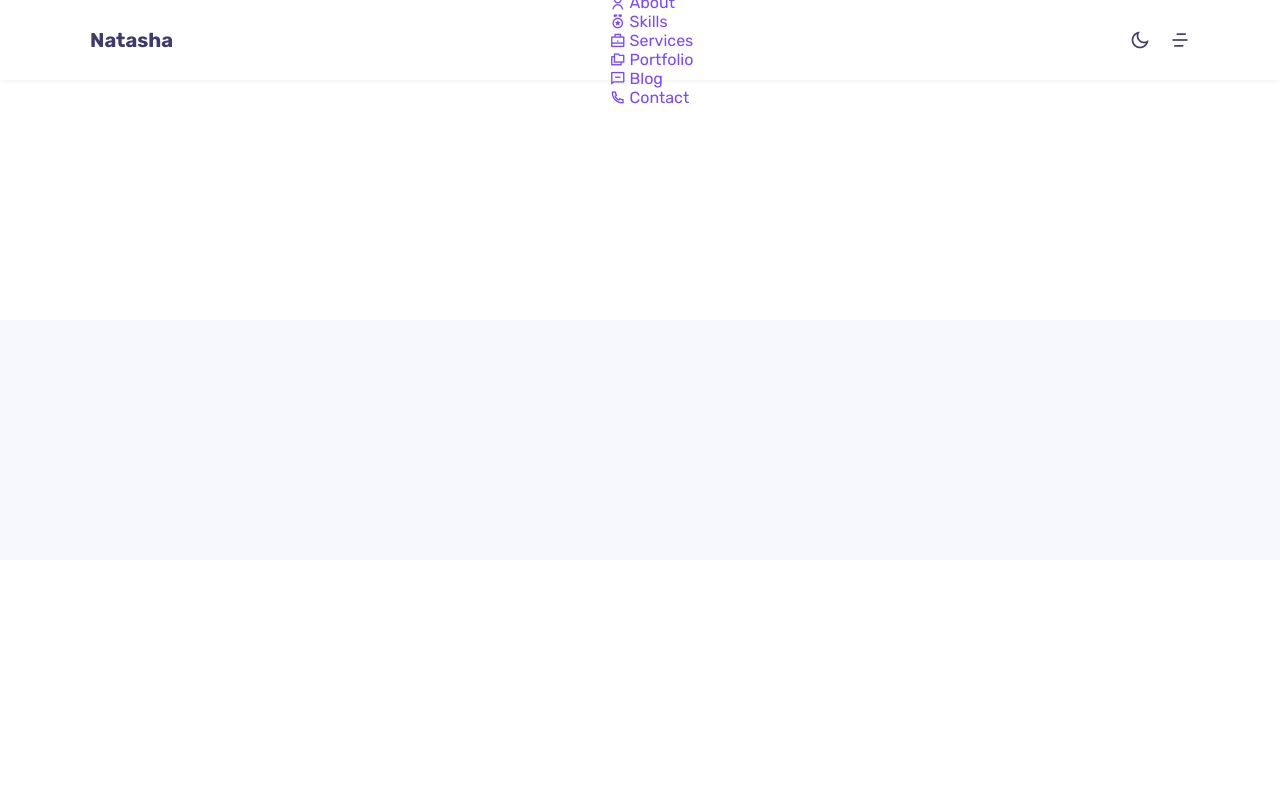
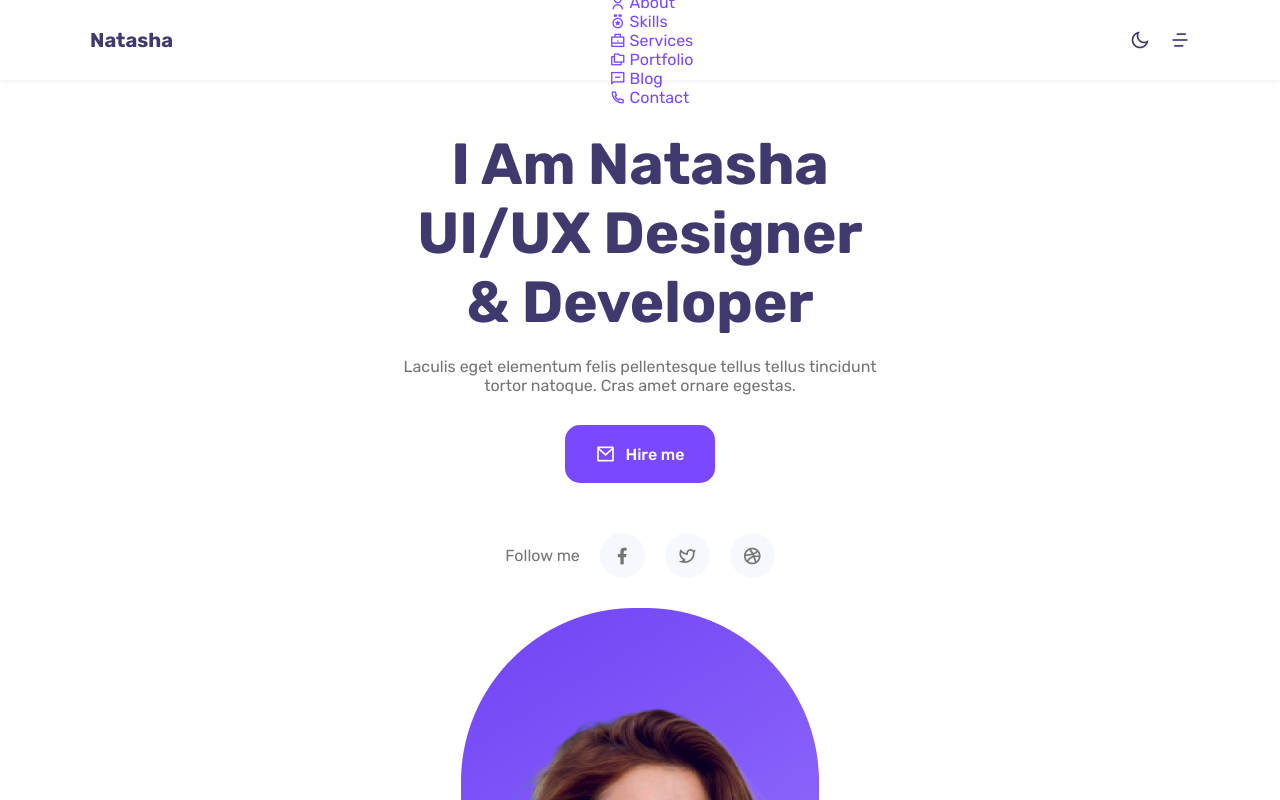
Before and after one commit to jenea130/responsive-personal-portfolio-website-natasha, a plain HTML site: page index.html in a window 1280 px wide. Shown: the top 800 px of the page. Drawn offline with nearby package versions, Linux system fonts and the light colour scheme.

Commit message:
upd: home section

```diff
--- a/assets/css/style.css
+++ b/assets/css/style.css
@@ -277,7 +277,60 @@ body {
 }
 /* Home
 --------------------------------------------------------------*/
+.home__wrapper {
+  min-height: calc(100vh - var(--height-header));
+  align-content: center;
+  justify-items: center;
+  padding-top: 5rem;
+}
+.home__content {
+  max-width: 50rem;
+  text-align: center;
+}
+.home__title {
+  font-size: var(--fs-biggest);
+  margin-bottom: 2rem;
+}
+.home__description {
+  margin-bottom: 3rem;
+}
+.home__content .social {
+  margin-top: 5rem;
+}
+.social {
+  display: flex;
+  flex-wrap: wrap;
+  justify-content: center;
+  align-items: center;
+  gap: 2rem;
+}
+.social__list {
+  display: flex;
+  justify-content: center;
+  align-items: center;
+  gap: 2rem;
+}
+.social__link {
+  display: flex;
+  justify-content: center;
+  align-items: center;
+  width: 4.5rem;
+  height: 4.5rem;
+  font-size: 2rem;
+  background: var(--color-gray-lighten);
+  border-radius: 50%;
+  transition: var(--transition);
+}
+.social__link:hover {
+  background: var(--color-primary);
+  color: var(--color-white);
+}
+@media screen and (max-width: 768px) {
+  .home__img {
+    width: 28rem;
+  }
 
+}
 /* About
 --------------------------------------------------------------*/
 
--- a/index.html
+++ b/index.html
@@ -87,7 +87,46 @@
     <!--===================== Main =====================-->
     <main class="main">
         <!--===================== Home =====================-->
-        <section id="home" class="home"></section>
+        <section id="home" class="home">
+            <div class="d-grid home__wrapper container">
+                <div class="home__content">
+                    <h1 class="home__title">
+                        I Am <span class="home__name">Natasha</span><br>
+                        UI/UX Designer<br>
+                        & Developer
+                    </h1>
+                    <p class="home__description">
+                        Laculis eget elementum felis pellentesque tellus tellus tincidunt
+                        tortor natoque. Cras amet ornare egestas.
+                    </p>
+                    <a href="#contact" class="btn btn--primary">
+                        <i class="ri-mail-line"></i>
+                        Hire me
+                    </a>
+                    <div class="social">
+                        <span class="social__title">Follow me</span>
+                        <ul class="social__list">
+                            <li class="social__item">
+                                <a href="javascript:void(0)" class="social__link">
+                                    <i class="ri-facebook-fill"></i>
+                                </a>
+                            </li>
+                            <li class="social__item">
+                                <a href="javascript:void(0)" class="social__link">
+                                    <i class="ri-twitter-line"></i>
+                                </a>
+                            </li>
+                            <li class="social__item">
+                                <a href="javascript:void(0)" class="social__link">
+                                    <i class="ri-dribbble-line"></i>
+                                </a>
+                            </li>
+                        </ul>
+                    </div>
+                </div>
+                <img src="assets/img/home.png" alt="Natasha Smith" class="home__img">
+            </div>
+        </section>
 
         <!--===================== About =====================-->
         <section id="about" class="about section"></section>
```
